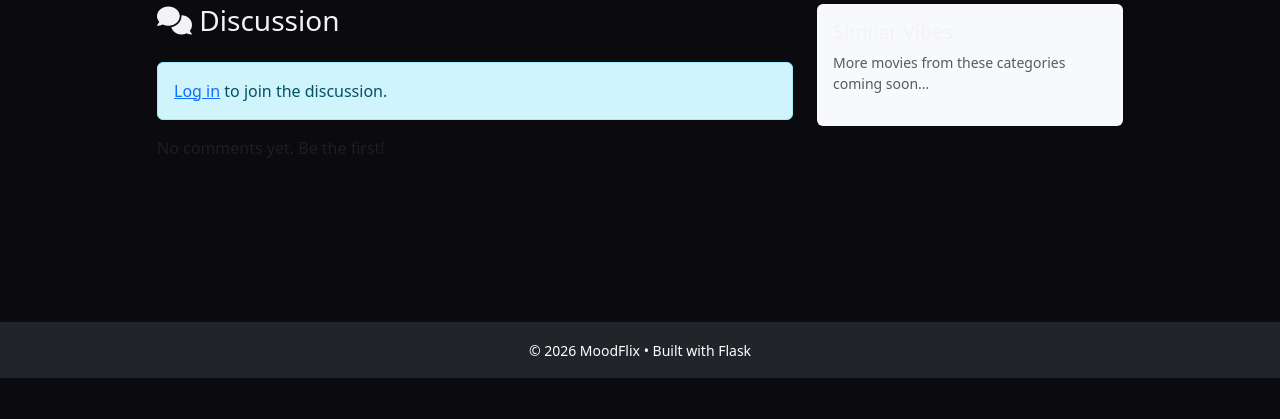
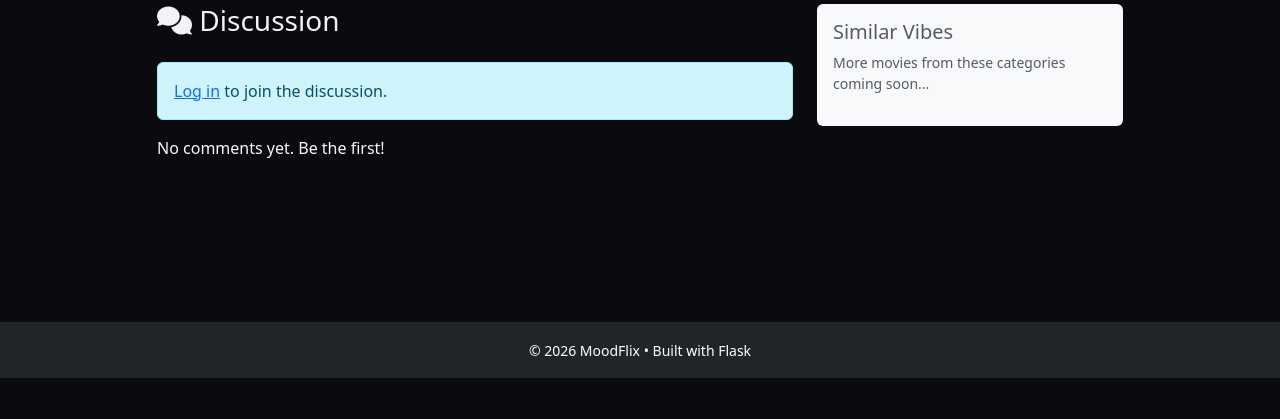
Before and after one commit to Betulcoklu/MoodFlix, a Flask app: page /movies/1 in a window 1280 px wide. Shown: the part 381-800 px from the top of the page. Run offline with Flask 3, Linux system fonts and the light colour scheme.

Commit message:
refixed colors in movies and categories pages

```diff
--- a/app/views/templates/categories/list.html
+++ b/app/views/templates/categories/list.html
@@ -22,7 +22,7 @@
   <div class="container mt-4">
       <div class="text-center mb-5">
         <h1 class="fw-bold display-5">Browse by Mood</h1>
-        <p class="text-muted lead">How are you feeling today?</p>
+        <p class="text-light lead">How are you feeling today?</p>
       </div>
 
       <div class="row row-cols-1 row-cols-md-2 row-cols-lg-3 g-4">
@@ -41,7 +41,7 @@
                           transition: transform 0.3s;">
 
                 <div class="card-body d-flex flex-column justify-content-center align-items-center text-center p-4">
-                    <h3 class="card-title fw-bold text-shadow">{{ category.name }}</h3>
+                    <h3 class="card-title fw-bold text-light">{{ category.name }}</h3>
                     <p class="card-text text-white-50 d-none d-md-block">{{ category.description }}</p>
                     <span class="btn btn-outline-light mt-3 rounded-pill px-4">Explore</span>
                 </div>
--- a/app/views/templates/movies/detail.html
+++ b/app/views/templates/movies/detail.html
@@ -21,7 +21,7 @@
                 <div class="card-body h-100 d-flex flex-column">
                     <div class="d-flex justify-content-between align-items-start">
                         <div>
-                            <h1 class="card-title fw-bold">{{ movie.title }} <span class="text-muted fw-light">({{ movie.year }})</span></h1>
+                            <h1 class="card-title fw-bold">{{ movie.title }} <span class="text-light fw-light">({{ movie.year }})</span></h1>
                             <div class="mb-3">
                                 {% for category in movie.mood_categories %}
                                     <span class="badge bg-secondary me-1">{{ category.name }}</span>
@@ -135,13 +135,13 @@
                     </div>
                 {% endfor %}
             {% else %}
-                <p class="text-muted">No comments yet. Be the first!</p>
+                <p class="text-light">No comments yet. Be the first!</p>
             {% endif %}
         </div>
 
         <div class="col-lg-4">
             <div class="p-3 bg-light rounded">
-                <h5>Similar Vibes</h5>
+                <h5 class="text-muted">Similar Vibes</h5>
                 <p class="text-muted small">More movies from these categories coming soon...</p>
             </div>
         </div>
--- a/app/views/templates/movies/list.html
+++ b/app/views/templates/movies/list.html
@@ -32,11 +32,11 @@
                 </a>
 
                 <div class="card-body">
-                    <h5 class="card-title fw-bold text-dark text-truncate">{{ movie.title }}</h5>
+                    <h5 class="card-title fw-bold text-light text-truncate">{{ movie.title }}</h5>
                     <div class="d-flex justify-content-between align-items-center">
 
                         {# CORRECTED: Changed 'movie.release_year' to 'movie.year' #}
-                        <small class="text-muted">{{ movie.year }}</small>
+                        <small class="text-light">{{ movie.year }}</small>
 
                         <span class="text-warning">
                             {# CORRECTED: Changed 'movie.rating' to 'movie.imdbRating' #}
```
Also changed, not shown: 1 other file.
